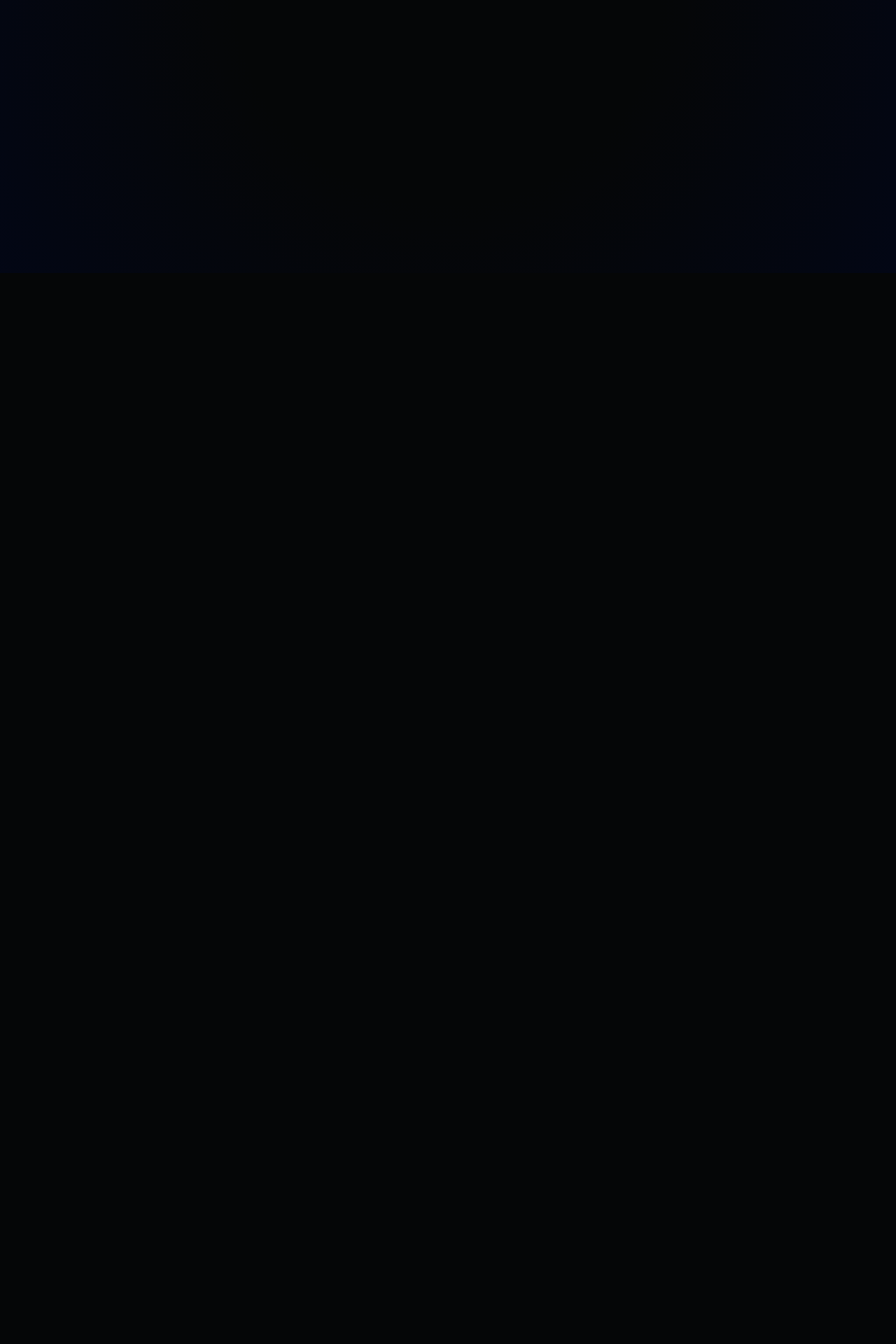
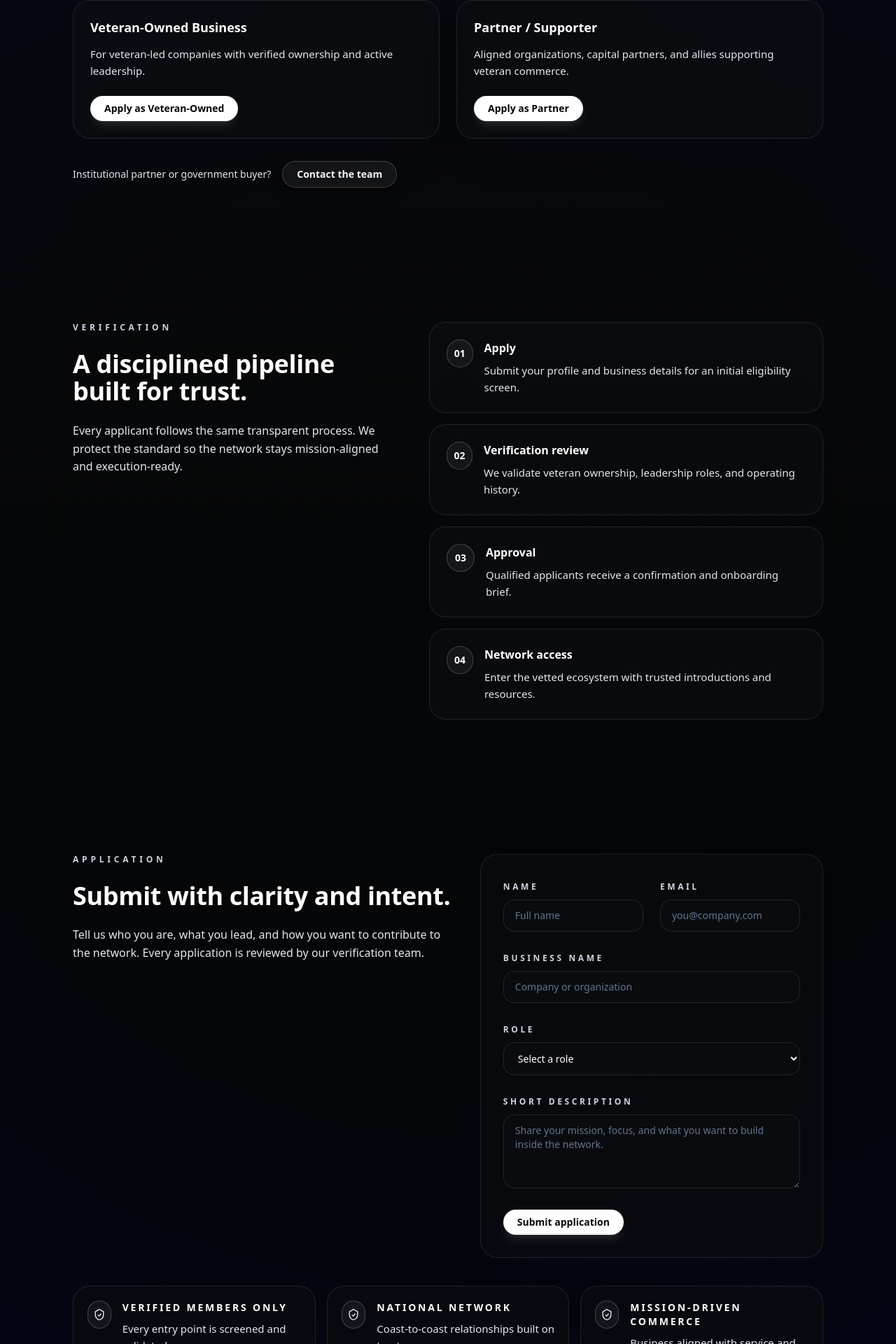
Before and after one commit to FeeTheDeveloper/vetgang-site, a Next.js app: page /join in a window 1280 px wide. Shown: the part 410-2330 px from the top of the page at 70% size. Before the commit the page ends 800 px from the top, so only its background shows below. Built offline with nearby package versions, Linux system fonts and the light colour scheme.

Commit message:
Play 04: Join Vet Gang verification pipeline UI

```diff
--- a/app/(site)/join/page.tsx
+++ b/app/(site)/join/page.tsx
@@ -1,14 +1,121 @@
+import Link from "next/link";
 import Container from "@/components/ui/Container";
+import Button from "@/components/ui/Button";
+import VerificationSteps from "@/components/sections/VerificationSteps";
+import JoinForm from "@/components/forms/JoinForm";
+
+const pathOptions = [
+  {
+    title: "Veteran-Owned Business",
+    description: "For veteran-led companies with verified ownership and active leadership.",
+    cta: "Apply as Veteran-Owned",
+  },
+  {
+    title: "Partner / Supporter",
+    description: "Aligned organizations, capital partners, and allies supporting veteran commerce.",
+    cta: "Apply as Partner",
+  },
+];
+
+const trustItems = [
+  {
+    title: "Verified Members Only",
+    description: "Every entry point is screened and validated.",
+  },
+  {
+    title: "National Network",
+    description: "Coast-to-coast relationships built on trust.",
+  },
+  {
+    title: "Mission-Driven Commerce",
+    description: "Business aligned with service and integrity.",
+  },
+];
 
 export default function JoinPage() {
   return (
-    <main className="flex-1 py-24">
-      <Container>
-        <h1 className="text-3xl font-semibold">Join VET GANG</h1>
-        <p className="mt-4 max-w-2xl text-sm text-slate-200">
-          Registration opens soon. Secure access to the Veteran-Owned Exclusive Network.
-        </p>
-      </Container>
+    <main className="flex-1">
+      <section className="py-section">
+        <Container>
+          <div className="max-w-2xl space-y-6">
+            <p className="text-xs font-semibold uppercase tracking-[0.4em] text-slate-300">Join Vet Gang</p>
+            <h1 className="text-display-lg font-semibold text-white sm:text-display-xl">Join Vet Gang</h1>
+            <p className="text-headline-md font-medium text-white/90">
+              A verified network for veteran-owned businesses.
+            </p>
+            <p className="text-body-md text-slate-200">
+              Access is earned. We vet every member to protect the mission, elevate credibility, and build a disciplined
+              network of operators who move with intention.
+            </p>
+          </div>
+        </Container>
+      </section>
+
+      <section className="py-section pt-0">
+        <Container>
+          <div className="grid gap-6 lg:grid-cols-2">
+            {pathOptions.map((option) => (
+              <div key={option.title} className="rounded-card border border-white/10 bg-ink-900/70 p-6 shadow-card">
+                <h2 className="text-lg font-semibold text-white">{option.title}</h2>
+                <p className="mt-3 text-body-sm text-slate-200">{option.description}</p>
+                <Button className="mt-6" as={Link} href="#application" aria-label={option.cta}>
+                  {option.cta}
+                </Button>
+              </div>
+            ))}
+          </div>
+          <div className="mt-8 flex flex-wrap items-center gap-4">
+            <p className="text-sm text-slate-200">Institutional partner or government buyer?</p>
+            <Button as={Link} href="/contact" variant="secondary" aria-label="Contact VET GANG">
+              Contact the team
+            </Button>
+          </div>
+        </Container>
+      </section>
+
+      <VerificationSteps />
+
+      <section id="application" className="py-section">
+        <Container>
+          <div className="grid gap-10 lg:grid-cols-[1.05fr_0.95fr] lg:items-start">
+            <div className="space-y-6">
+              <p className="text-xs font-semibold uppercase tracking-[0.4em] text-slate-300">Application</p>
+              <h2 className="text-headline-xl font-semibold text-white">Submit with clarity and intent.</h2>
+              <p className="text-body-md text-slate-200">
+                Tell us who you are, what you lead, and how you want to contribute to the network. Every application is
+                reviewed by our verification team.
+              </p>
+            </div>
+            <div className="rounded-card border border-white/10 bg-ink-900/60 p-6 shadow-card sm:p-8">
+              <JoinForm />
+            </div>
+          </div>
+          <div className="mt-10 grid gap-4 sm:grid-cols-3">
+            {trustItems.map((item) => (
+              <div
+                key={item.title}
+                className="flex items-start gap-4 rounded-card border border-white/10 bg-ink-900/60 p-5"
+              >
+                <span className="flex h-10 w-10 items-center justify-center rounded-full border border-white/20 bg-white/5 text-white">
+                  <svg viewBox="0 0 24 24" className="h-5 w-5" aria-hidden="true">
+                    <path
+                      d="M12 3l7 4v5c0 4.1-2.9 7.8-7 9-4.1-1.2-7-4.9-7-9V7l7-4z"
+                      fill="none"
+                      stroke="currentColor"
+                      strokeWidth="1.5"
+                    />
+                    <path d="M9.5 12.5l2 2 3.5-4" fill="none" stroke="currentColor" strokeWidth="1.5" />
+                  </svg>
+                </span>
+                <div>
+                  <h3 className="text-sm font-semibold uppercase tracking-[0.2em] text-white">{item.title}</h3>
+                  <p className="mt-2 text-body-sm text-slate-200">{item.description}</p>
+                </div>
+              </div>
+            ))}
+          </div>
+        </Container>
+      </section>
     </main>
   );
 }
--- /dev/null
+++ b/components/forms/JoinForm.tsx
@@ -0,0 +1,97 @@
+"use client";
+
+import { useState } from "react";
+import Button from "@/components/ui/Button";
+
+const inputStyles =
+  "mt-2 w-full rounded-2xl border border-white/10 bg-ink-900/70 px-4 py-3 text-sm text-white placeholder:text-slate-500 focus-visible:outline focus-visible:outline-2 focus-visible:outline-offset-2 focus-visible:outline-white";
+
+export default function JoinForm() {
+  const [submitted, setSubmitted] = useState(false);
+
+  const handleSubmit = (event: React.FormEvent<HTMLFormElement>) => {
+    event.preventDefault();
+    setSubmitted(true);
+  };
+
+  return (
+    <form onSubmit={handleSubmit} className="space-y-6" aria-label="Join Vet Gang application">
+      <div className="grid gap-6 sm:grid-cols-2">
+        <div>
+          <label htmlFor="join-name" className="text-xs font-semibold uppercase tracking-[0.3em] text-slate-300">
+            Name
+          </label>
+          <input
+            id="join-name"
+            name="name"
+            type="text"
+            autoComplete="name"
+            required
+            className={inputStyles}
+            placeholder="Full name"
+          />
+        </div>
+        <div>
+          <label htmlFor="join-email" className="text-xs font-semibold uppercase tracking-[0.3em] text-slate-300">
+            Email
+          </label>
+          <input
+            id="join-email"
+            name="email"
+            type="email"
+            autoComplete="email"
+            required
+            className={inputStyles}
+            placeholder="you@company.com"
+          />
+        </div>
+      </div>
+      <div>
+        <label htmlFor="join-business" className="text-xs font-semibold uppercase tracking-[0.3em] text-slate-300">
+          Business Name
+        </label>
+        <input
+          id="join-business"
+          name="business"
+          type="text"
+          required
+          className={inputStyles}
+          placeholder="Company or organization"
+        />
+      </div>
+      <div>
+        <label htmlFor="join-role" className="text-xs font-semibold uppercase tracking-[0.3em] text-slate-300">
+          Role
+        </label>
+        <select id="join-role" name="role" required className={inputStyles} defaultValue="">
+          <option value="" disabled>
+            Select a role
+          </option>
+          <option value="veteran-owned">Veteran-Owned</option>
+          <option value="partner">Partner</option>
+        </select>
+      </div>
+      <div>
+        <label htmlFor="join-description" className="text-xs font-semibold uppercase tracking-[0.3em] text-slate-300">
+          Short description
+        </label>
+        <textarea
+          id="join-description"
+          name="description"
+          rows={4}
+          required
+          className={inputStyles}
+          placeholder="Share your mission, focus, and what you want to build inside the network."
+        />
+      </div>
+      <div className="flex flex-col gap-3 sm:flex-row sm:items-center">
+        <Button type="submit">Submit application</Button>
+        {submitted ? (
+          <p role="status" className="text-sm text-slate-200">
+            Application received. Our team will follow up after verification review.
+          </p>
+        ) : null}
+      </div>
+    </form>
+  );
+}
--- /dev/null
+++ b/components/sections/VerificationSteps.tsx
@@ -0,0 +1,57 @@
+import Container from "@/components/ui/Container";
+
+const steps = [
+  {
+    title: "Apply",
+    description: "Submit your profile and business details for an initial eligibility screen.",
+  },
+  {
+    title: "Verification review",
+    description: "We validate veteran ownership, leadership roles, and operating history.",
+  },
+  {
+    title: "Approval",
+    description: "Qualified applicants receive a confirmation and onboarding brief.",
+  },
+  {
+    title: "Network access",
+    description: "Enter the vetted ecosystem with trusted introductions and resources.",
+  },
+];
+
+export default function VerificationSteps() {
+  return (
+    <section aria-label="Verification steps" className="py-section">
+      <Container>
+        <div className="grid gap-10 lg:grid-cols-[1fr_1.2fr] lg:items-start">
+          <div className="max-w-md space-y-6">
+            <p className="text-xs font-semibold uppercase tracking-[0.4em] text-slate-300">Verification</p>
+            <h2 className="text-headline-xl font-semibold text-white">
+              A disciplined pipeline built for trust.
+            </h2>
+            <p className="text-body-md text-slate-200">
+              Every applicant follows the same transparent process. We protect the standard so the network stays
+              mission-aligned and execution-ready.
+            </p>
+          </div>
+          <div className="grid gap-4">
+            {steps.map((step, index) => (
+              <div
+                key={step.title}
+                className="flex gap-4 rounded-card border border-white/10 bg-ink-900/70 p-6"
+              >
+                <div className="flex h-10 w-10 items-center justify-center rounded-full border border-white/20 bg-white/5 text-sm font-semibold text-white">
+                  0{index + 1}
+                </div>
+                <div>
+                  <h3 className="text-base font-semibold text-white">{step.title}</h3>
+                  <p className="mt-2 text-body-sm text-slate-200">{step.description}</p>
+                </div>
+              </div>
+            ))}
+          </div>
+        </div>
+      </Container>
+    </section>
+  );
+}
```
